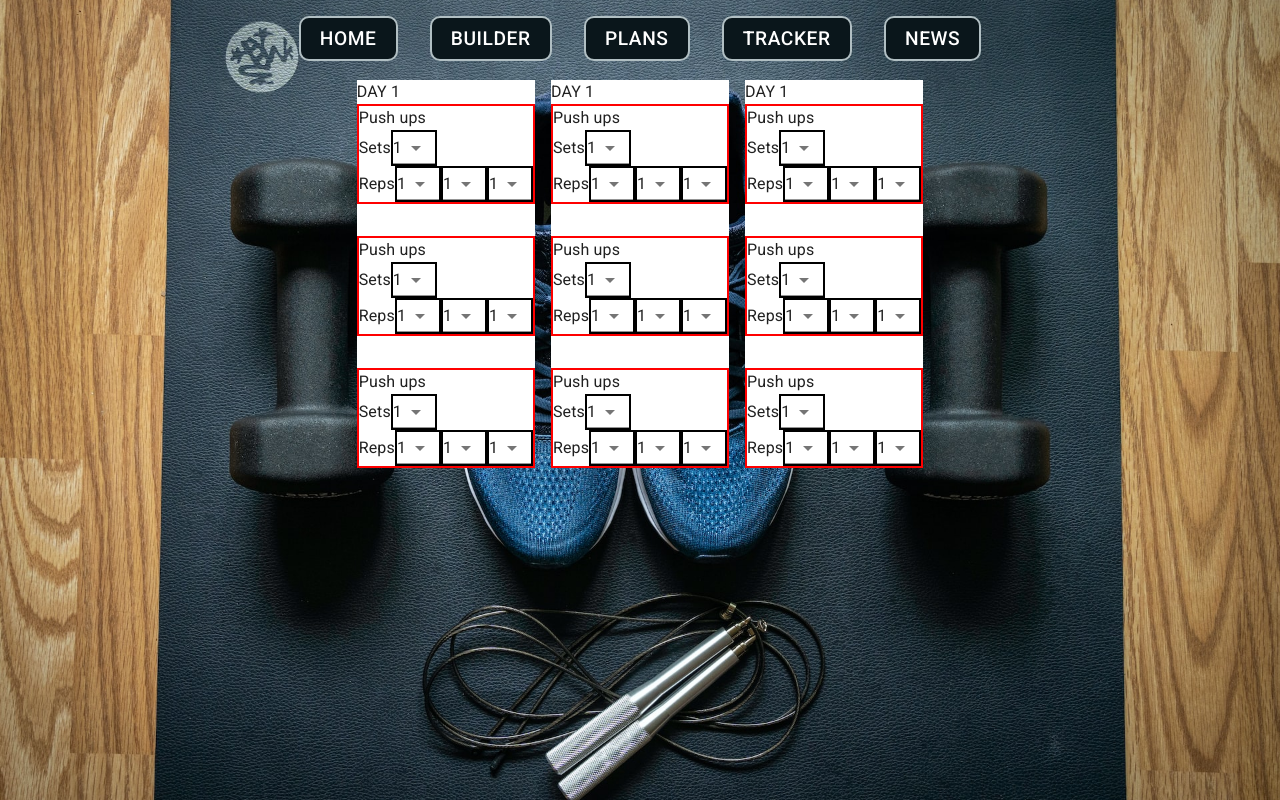
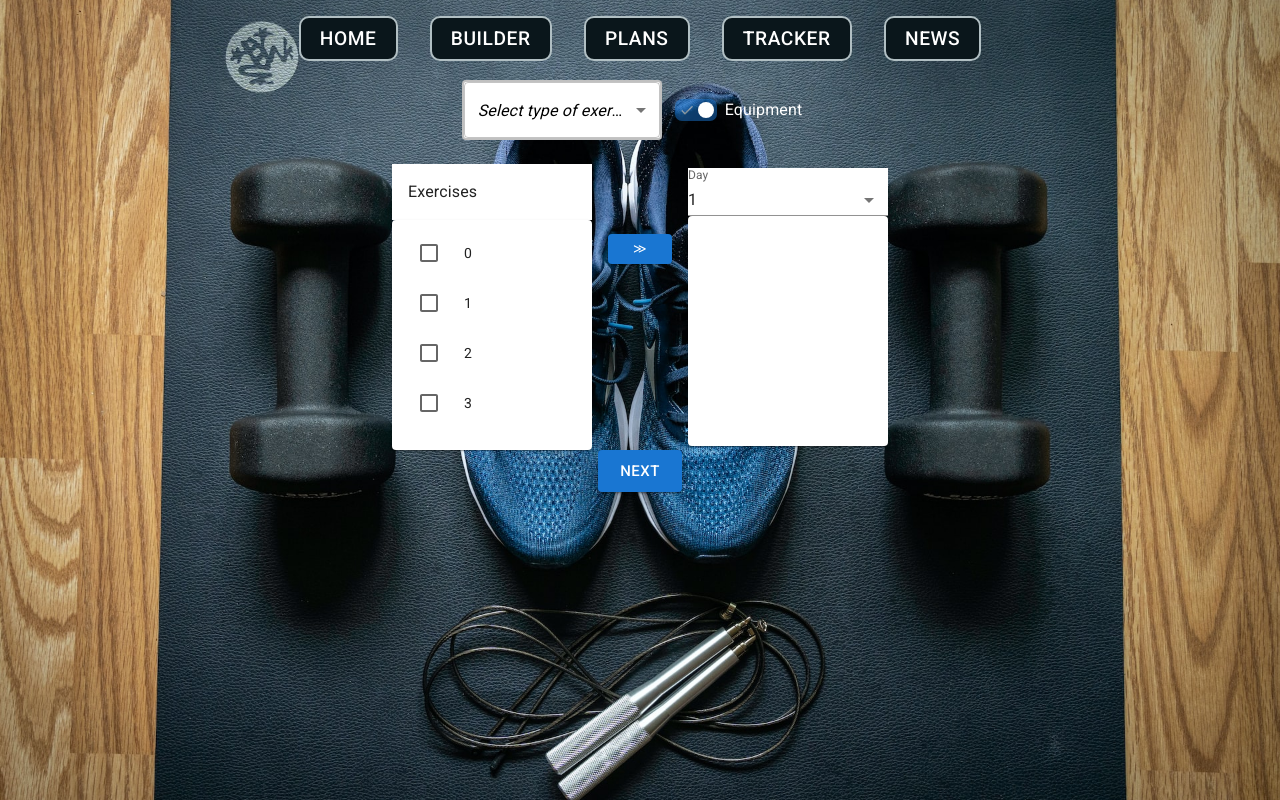
Before and after one commit to MaxDobisz/Workout-Builder-Tracker, a React (Create React App) app: page /builder in a window 1280 px wide. Built offline with nearby package versions, Linux system fonts and the light colour scheme; a web font is replaced by a local one.

Commit message:
add conditional rendering for builder children components

```diff
--- a/src/components/BuilderPlanCreator.js
+++ b/src/components/BuilderPlanCreator.js
@@ -18,10 +18,6 @@ export const BuilderPlanCreator = () => {
                     <ExercisesTransfer />
                 </Box>
 
-                <Box sx={{ display: 'flex', justifyContent: 'center' }}>
-                    <Button variant='contained'>Next</Button>
-                </Box>
-
             </Stack>
         </Container>
     )
--- a/src/components/BuilderPlanResult.js
+++ b/src/components/BuilderPlanResult.js
@@ -1,11 +1,10 @@
-import { Container, Box, Typography, Stack } from "@mui/material";
+import { Container, Typography, Stack } from "@mui/material";
 import { NumberSelector } from './NumberSelector';
-
 
 export const BuilderPlanResult = () => {
     return (
         <Container maxWidth='lg' sx={{ display: 'flex', height: '90%', justifyContent: 'center', alignItems: 'center', gap: '1rem' }} >
-            <Stack direction={'column'} sx={{ backgroundColor: 'white' }}>
+            <Stack direction={'column'} sx={{ backgroundColor: 'white' }}> {/* Day container*/}
                 <Typography> DAY 1</Typography>
                 <Stack direction={'column'} spacing={4}> {/* LIST OF EXERCISES */}
                     <Stack direction={'column'} sx={{ border: '2px solid red' }}> {/* Exercise Container */}
@@ -140,43 +139,6 @@ export const BuilderPlanResult = () => {
 
                 </Stack>
             </Stack>
-
-
-
-
-
-
-
-
-            {/* <Box sx={{ display: 'flex', flexDirection: 'column' }}>
-
-                <Box sx={{ backgroundColor: 'white' }}>
-
-                    <Box >
-
-
-                    </Box>
-                    <Typography>Exercice 1</Typography>
-                    <Box sx={{ display: 'flex', alignItems: 'center' }}>
-
-                        <NumberSelector />
-                    </Box>
-
-                </Box>
-            </Box> */}
-
-
-
-
-
-
-
-
-
-
-
-
-
         </Container>
     )
 }
--- a/src/components/DaysSelector.js
+++ b/src/components/DaysSelector.js
@@ -29,6 +29,10 @@ export const DaysSelector = () => {
                     <option value={1}>1</option>
                     <option value={2}>2</option>
                     <option value={3}>3</option>
+                    <option value={4}>4</option>
+                    <option value={5}>5</option>
+                    <option value={6}>6</option>
+                    <option value={7}>7</option>
                 </NativeSelect>
             </FormControl>
         </Box>
--- a/src/pages/Builder.js
+++ b/src/pages/Builder.js
@@ -1,14 +1,27 @@
 import { BuilderPlanCreator } from "../components/BuilderPlanCreator"
 import { BuilderPlanResult } from "../components/BuilderPlanResult"
-
+import { useState } from 'react';
+import { Stack, Box, Button } from "@mui/material"
 
 
 export const Builder = () => {
+    const [step, setStep] = useState(1);
+
+    const handleButtonClick = () => {
+        //if step === 1 &&& days are not empty:
+        setStep(2);
+    }
 
     return (
-        <div>
-            {/* <BuilderPlanCreator /> */}
-            <BuilderPlanResult />
-        </div>
+        <Stack direction='column' sx={{ alignItems: 'center' }}>
+            {step === 1 && <BuilderPlanCreator />}
+            {step === 2 && <BuilderPlanResult />}
+
+            <Box>
+                <Button onClick={handleButtonClick} variant='contained' size="large" >
+                    {step === 1 ? 'next' : 'save'}
+                </Button>
+            </Box>
+        </Stack>
     )
 }
```
